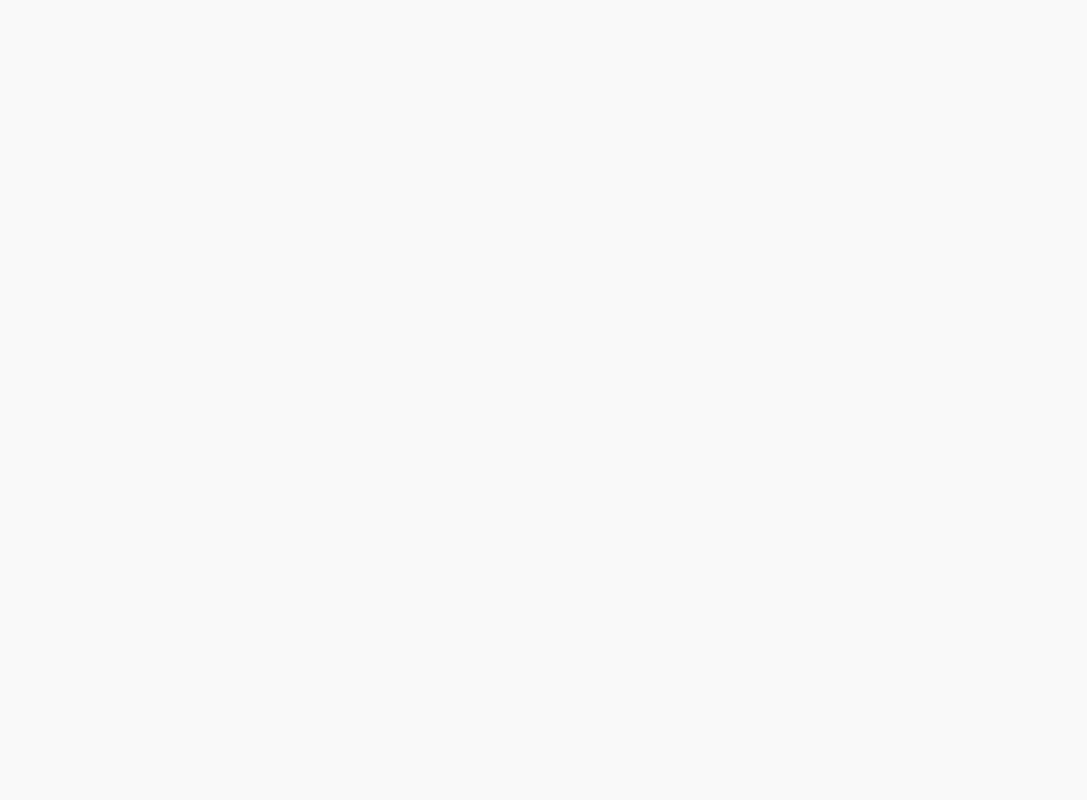
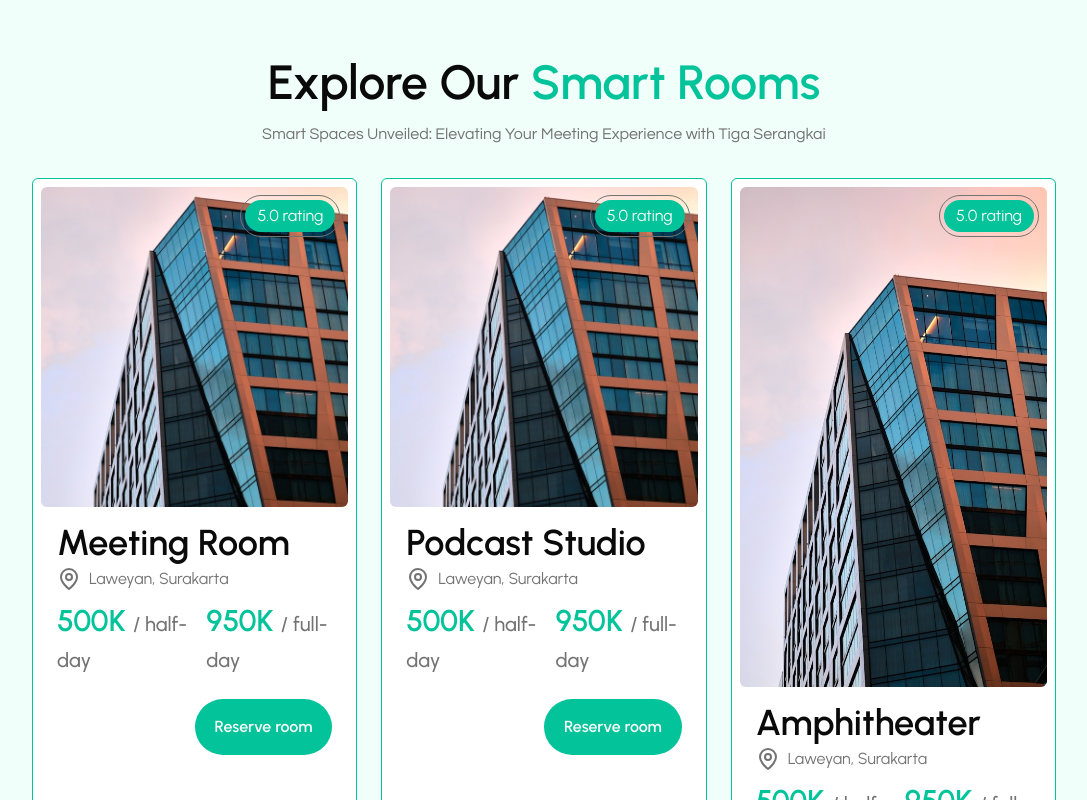
Before and after one commit to ts-smart-office/frontend, a Next.js app: page / in a window 1280 px wide. Shown: the part 2540-3340 px from the top of the page, without its empty margins (96-1183 px from the left). Before the commit the page ends 2511 px from the top, so only its background shows below. Built offline with nearby package versions, Linux system fonts and the light colour scheme.

Commit message:
ui: room section

```diff
--- a/src/app/(reservation)/page.tsx
+++ b/src/app/(reservation)/page.tsx
@@ -1,6 +1,7 @@
 import AboutSection from '@/components/layouts/AboutSection'
 import FeaturesSection from '@/components/layouts/FeaturesSection'
 import HeroSection from '@/components/layouts/HeroSection'
+import RoomSection from '@/components/layouts/RoomSection'
 import { FC } from 'react'
 
 const Homepage: FC = () => {
@@ -9,6 +10,7 @@ const Homepage: FC = () => {
 			<HeroSection />
 			<FeaturesSection />
 			<AboutSection />
+			<RoomSection />
 		</>
 	)
 }
--- /dev/null
+++ b/src/components/layouts/RoomSection.tsx
@@ -0,0 +1,40 @@
+import { Questrial } from 'next/font/google'
+import { FC } from 'react'
+import RoomCard from '../organisms/RoomCard'
+import { listRooms } from '@/constants'
+const questrial = Questrial({ subsets: ['latin'], weight: ['400'] })
+
+const RoomSection: FC = () => {
+	return (
+		<div className='py-20 lg:py-20 flex flex-col gap-6 lg:gap-10 items-center bg-[#f1fffa]'>
+			<div className='w-full flex flex-col'>
+				<div className='mx-[10px] lg:mx-[4rem] xl:mx-[8rem]'>
+					<div className='flex flex-col items-center justify-center gap-2'>
+						<h1 className='w-full text-3xl sm:text-4xl lg:text-5xl font-semibold text-center leading-[125%] lg:leading-[130%]'>
+							Explore Our <span className='text-green-brand'>Smart Rooms</span>
+						</h1>
+						<p
+							className={`${questrial.className} w-full md:w-2/3 text-center text-base text-muted-foreground`}
+						>
+							Smart Spaces Unveiled: Elevating Your Meeting Experience with Tiga
+							Serangkai
+						</p>
+					</div>
+					<div className='mt-8 w-full grid grid-cols-1 md:grid-cols-12 gap-6'>
+						{listRooms.map(item => (
+							<RoomCard
+								key={item.id}
+								name={item.name}
+								id={item.id}
+								location={item.location}
+								price={item.price}
+							/>
+						))}
+					</div>
+				</div>
+			</div>
+		</div>
+	)
+}
+
+export default RoomSection
--- /dev/null
+++ b/src/components/organisms/RoomCard.tsx
@@ -0,0 +1,79 @@
+import Image from 'next/image'
+import { FC } from 'react'
+import { Button } from '../ui/button'
+import { MapPin } from 'lucide-react'
+import Link from 'next/link'
+
+type TRoomCardProps = {
+	id: number
+	name: string
+	location: string
+	price: number[]
+}
+
+const RoomCard: FC<TRoomCardProps> = ({ id, name, location, price }) => {
+	return (
+		<div
+			className={`${
+				name === 'Amphitheater'
+					? 'md:col-span-12 xl:col-span-4'
+					: 'md:col-span-6 xl:col-span-4'
+			} col-span-4 flex flex-col p-2 rounded-md bg-white border border-green-brand`}
+		>
+			<div
+				className={`${
+					name === 'Amphitheater'
+						? 'md:h-96 lg:h-[400px] xl:h-[500px]'
+						: 'md:h-80'
+				} z-10 relative h-64 sm:h-72 xl:h-[320px] rounded-sm lg:h-[300px]`}
+			>
+				<div className='absolute z-50 top-2 right-2'>
+					<div className='p-1 border border-muted-foreground rounded-full w-fit'>
+						<div className='px-3 py-1 rounded-full bg-green-brand text-[#f9f9f9]'>
+							5.0 rating
+						</div>
+					</div>
+				</div>
+				<Image
+					src={'/images/buildingOne.jpg'}
+					alt='building-img-1'
+					fill
+					className='object-cover w-full h-full rounded-md'
+				/>
+			</div>
+
+			<div className='flex flex-col gap-2 p-4'>
+				<div className='flex flex-col gap-1'>
+					<h1 className='text-3xl md:text-4xl font-semibold'>{name}</h1>
+					<div className='flex gap-2 items-center text-muted-foreground'>
+						<MapPin />
+						{location}
+					</div>
+					<div className='flex items-center gap-4 pt-2'>
+						<p className='text-4xl md:text-3xl text-green-brand font-semibold'>
+							{price[0]}K{' '}
+							<span className='text-xl font-medium text-muted-foreground'>
+								/ half-day
+							</span>
+						</p>
+						<p className='text-4xl md:text-3xl text-green-brand font-semibold'>
+							{price[1]}K{' '}
+							<span className='text-xl font-medium text-muted-foreground'>
+								/ full-day
+							</span>
+						</p>
+					</div>
+				</div>
+				<Button
+					asChild
+					className='self-end mt-4 w-3/5 text-base font-semibold transition-all duration-300 rounded-full bg-green-brand h-14 xl:w-1/2'
+					size={'lg'}
+				>
+					<Link href={`/room/${id}`}>Reserve room</Link>
+				</Button>
+			</div>
+		</div>
+	)
+}
+
+export default RoomCard
--- a/src/constants/index.ts
+++ b/src/constants/index.ts
@@ -8,10 +8,21 @@ export const navMenu = [
 export const listRooms = [
 	{
 		id: ~~(Math.random() * 100) + 1,
-		name: "LEVI'S® WOMEN'S XL TRUCKER JACKET",
-		price: 350000,
-		description:
-			'Lorem, ipsum dolor sit amet consectetur adipisicing elit. Ipsa accusantium, aspernatur provident beatae corporis veniam atque facilis, consequuntur assumenda, vitae dignissimos iste exercitationem dolor eveniet alias eos ullam nesciunt voluptatum',
+		name: 'Meeting Room',
+		location: 'Laweyan, Surakarta',
+		price: [500, 950],
+	},
+	{
+		id: ~~(Math.random() * 100) + 1,
+		name: 'Podcast Studio',
+		location: 'Laweyan, Surakarta',
+		price: [500, 950],
+	},
+	{
+		id: ~~(Math.random() * 100) + 1,
+		name: 'Amphitheater',
+		location: 'Laweyan, Surakarta',
+		price: [500, 950],
 	},
 ]
 
```
